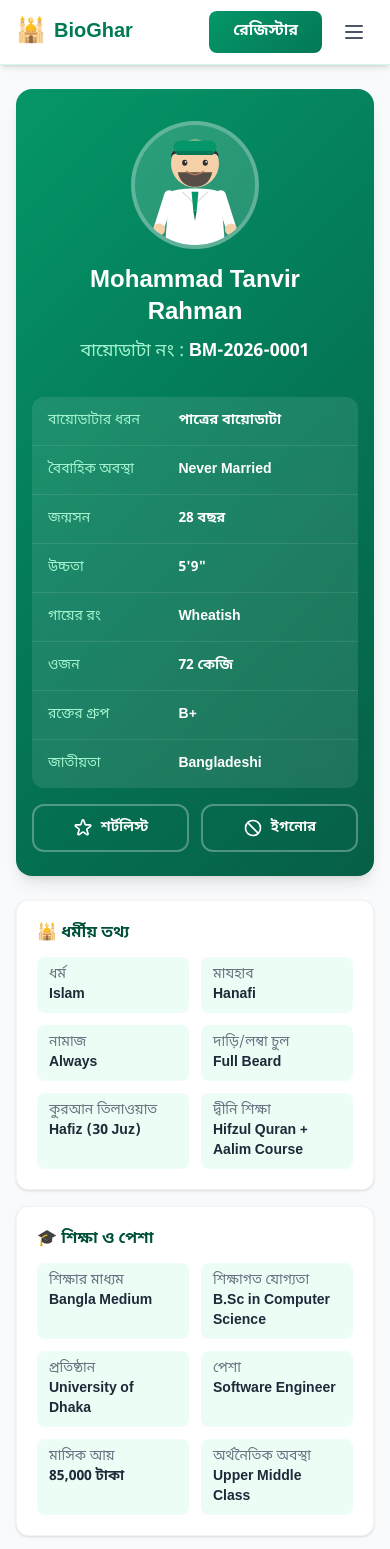
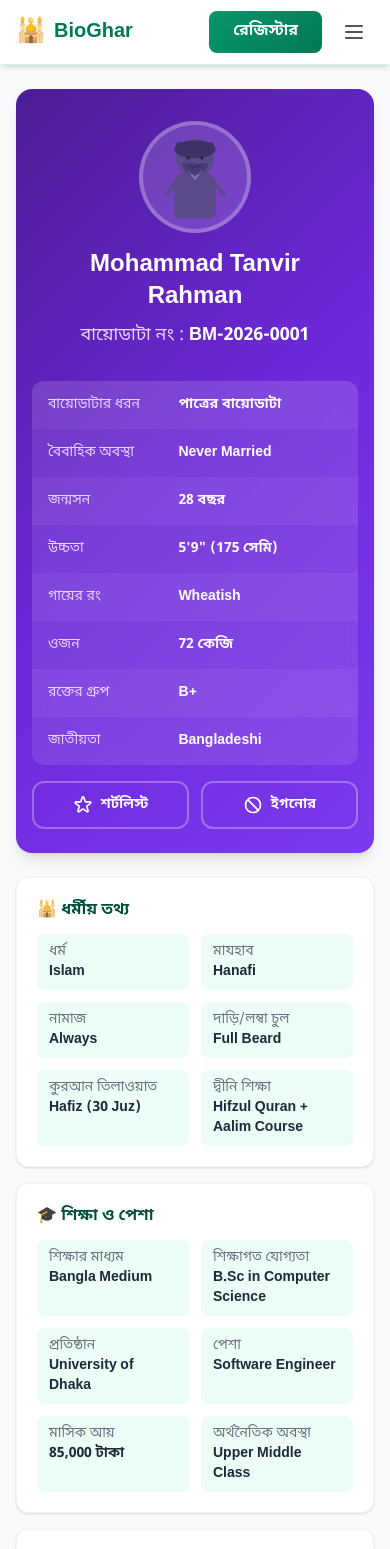
Before and after one commit to mdkanokmiah232-arch/BioGhar, a Next.js app: page /biodata/1 in a window 390 px wide. Shown: the top 1549 px of the page. Built offline with nearby package versions, Linux system fonts and the light colour scheme.

Commit message:
feat: biodata detail — full info sections (family, parents, siblings, partner prefs), cartoon icons, contact section

```diff
--- a/src/app/biodata/[id]/page.tsx
+++ b/src/app/biodata/[id]/page.tsx
@@ -8,36 +8,25 @@ export function generateStaticParams() {
 
 function MaleIcon() {
   return (
-    <svg viewBox="0 0 120 140" className="w-full h-full">
+    <svg viewBox="0 0 120 120" className="w-full h-full">
+      {/* Head */}
+      <circle cx="60" cy="38" r="22" fill="#5B4A8A"/>
+      {/* Topi */}
+      <ellipse cx="60" cy="28" rx="24" ry="10" fill="#3D3266"/>
+      <rect x="38" y="20" width="44" height="12" rx="4" fill="#3D3266"/>
       {/* Face */}
-      <circle cx="60" cy="45" r="28" fill="#F5D0A9"/>
-      {/* Hair */}
-      <path d="M32 38 C32 18 88 18 88 38 C88 28 32 28 32 38Z" fill="#2D2D2D"/>
-      {/* Kufi/Cap */}
-      <rect x="35" y="18" width="50" height="16" rx="8" fill="#059669"/>
-      <rect x="38" y="30" width="44" height="5" rx="2" fill="#047857"/>
-      {/* Eyes */}
-      <ellipse cx="48" cy="44" rx="3" ry="3.5" fill="#2D2D2D"/>
-      <ellipse cx="72" cy="44" rx="3" ry="3.5" fill="#2D2D2D"/>
-      <circle cx="49" cy="43" r="1" fill="white"/>
-      <circle cx="73" cy="43" r="1" fill="white"/>
+      <circle cx="52" cy="38" r="2" fill="#2D2040"/>
+      <circle cx="68" cy="38" r="2" fill="#2D2040"/>
+      <path d="M54 46 Q60 52 66 46" fill="none" stroke="#2D2040" strokeWidth="1.5" strokeLinecap="round"/>
+      {/* Body - Punjabi */}
+      <path d="M36 65 C36 58 48 52 60 52 C72 52 84 58 84 65 L84 100 C84 105 80 108 76 108 L44 108 C40 108 36 105 36 100Z" fill="#5B4A8A"/>
+      {/* Collar */}
+      <path d="M52 52 L60 62 L68 52" fill="none" stroke="#8B7AB8" strokeWidth="2"/>
+      {/* Arms */}
+      <path d="M36 65 L24 80 L28 82 L38 70" fill="#5B4A8A"/>
+      <path d="M84 65 L96 80 L92 82 L82 70" fill="#5B4A8A"/>
       {/* Beard */}
-      <path d="M40 55 C40 55 42 72 60 72 C78 72 80 55 80 55" fill="#2D2D2D" opacity="0.8"/>
-      {/* Smile */}
-      <path d="M50 54 Q60 62 70 54" fill="none" stroke="#C47A5A" strokeWidth="1.5" strokeLinecap="round"/>
-      {/* Body/Shirt */}
-      <path d="M30 80 C30 72 90 72 90 80 L95 140 L25 140Z" fill="white"/>
-      {/* Collar */}
-      <path d="M45 78 L60 92 L75 78" fill="none" stroke="#ddd" strokeWidth="1.5"/>
-      {/* Tie */}
-      <polygon points="56,78 64,78 62,100 58,100" fill="#059669"/>
-      <polygon points="58,100 62,100 60,112" fill="#047857"/>
-      {/* Arms */}
-      <path d="M30 82 L18 120" stroke="white" strokeWidth="12" strokeLinecap="round"/>
-      <path d="M90 82 L102 120" stroke="white" strokeWidth="12" strokeLinecap="round"/>
-      {/* Hands */}
-      <circle cx="18" cy="122" r="7" fill="#F5D0A9"/>
-      <circle cx="102" cy="122" r="7" fill="#F5D0A9"/>
+      <path d="M44 44 Q48 56 60 58 Q72 56 76 44" fill="#3D3266" opacity="0.6"/>
     </svg>
   );
 }
@@ -46,43 +35,30 @@ function FemaleIcon() {
   return (
     <svg viewBox="0 0 120 140" className="w-full h-full">
       {/* Hijab */}
-      <ellipse cx="60" cy="42" rx="34" ry="32" fill="#059669"/>
-      {/* Inner hijab layer */}
-      <ellipse cx="60" cy="42" rx="30" ry="28" fill="#047857"/>
+      <ellipse cx="60" cy="40" rx="30" ry="32" fill="#7C3AED"/>
       {/* Face */}
-      <ellipse cx="60" cy="46" rx="22" ry="24" fill="#F5D0A9"/>
-      {/* Hijab drape */}
-      <path d="M26 38 C26 20 94 20 94 38 L94 50 C94 50 80 42 60 42 C40 42 26 50 26 50Z" fill="#059669"/>
-      {/* Hijab fold lines */}
-      <path d="M32 35 Q42 28 52 32" fill="none" stroke="#047857" strokeWidth="1" opacity="0.5"/>
-      <path d="M68 32 Q78 28 88 35" fill="none" stroke="#047857" strokeWidth="1" opacity="0.5"/>
+      <ellipse cx="60" cy="42" rx="18" ry="20" fill="#D4A574"/>
       {/* Eyes */}
-      <ellipse cx="50" cy="44" rx="3" ry="4" fill="#2D2D2D"/>
-      <ellipse cx="70" cy="44" rx="3" ry="4" fill="#2D2D2D"/>
-      <circle cx="51" cy="43" r="1.2" fill="white"/>
-      <circle cx="71" cy="43" r="1.2" fill="white"/>
-      {/* Eyelashes */}
-      <path d="M45 40 L47 42" stroke="#2D2D2D" strokeWidth="0.8"/>
-      <path d="M55 40 L53 42" stroke="#2D2D2D" strokeWidth="0.8"/>
-      <path d="M65 40 L67 42" stroke="#2D2D2D" strokeWidth="0.8"/>
-      <path d="M75 40 L73 42" stroke="#2D2D2D" strokeWidth="0.8"/>
-      {/* Nose */}
-      <path d="M58 48 Q60 52 62 48" fill="none" stroke="#D4A987" strokeWidth="1" strokeLinecap="round"/>
+      <circle cx="52" cy="40" r="2.5" fill="#2D2040"/>
+      <circle cx="68" cy="40" r="2.5" fill="#2D2040"/>
+      {/* Eyebrows */}
+      <path d="M48 36 Q52 34 56 36" fill="none" stroke="#2D2040" strokeWidth="1.2"/>
+      <path d="M64 36 Q68 34 72 36" fill="none" stroke="#2D2040" strokeWidth="1.2"/>
       {/* Smile */}
-      <path d="M52 55 Q60 62 68 55" fill="none" stroke="#E88A8A" strokeWidth="1.5" strokeLinecap="round"/>
-      {/* Blush */}
-      <ellipse cx="42" cy="52" rx="5" ry="3" fill="#FFB5B5" opacity="0.4"/>
-      <ellipse cx="78" cy="52" rx="5" ry="3" fill="#FFB5B5" opacity="0.4"/>
-      {/* Dress/Abaya */}
-      <path d="M28 75 C28 68 92 68 92 75 L98 140 L22 140Z" fill="#059669"/>
-      {/* Dress details */}
-      <path d="M40 80 L60 95 L80 80" fill="none" stroke="#047857" strokeWidth="1.5"/>
-      {/* Sleeves */}
-      <path d="M28 80 L14 118" stroke="#059669" strokeWidth="14" strokeLinecap="round"/>
-      <path d="M92 80 L106 118" stroke="#059669" strokeWidth="14" strokeLinecap="round"/>
+      <path d="M54 48 Q60 54 66 48" fill="none" stroke="#2D2040" strokeWidth="1.5" strokeLinecap="round"/>
+      {/* Body - Kameez */}
+      <path d="M32 72 C32 62 44 56 60 56 C76 56 88 62 88 72 L88 130 C88 135 84 138 80 138 L40 138 C36 138 32 135 32 130Z" fill="#7C3AED"/>
+      {/* Neckline */}
+      <path d="M50 56 L60 66 L70 56" fill="none" stroke="#9F7AEA" strokeWidth="1.5"/>
+      {/* Arms */}
+      <path d="M32 72 L20 90 L24 92 L34 78" fill="#7C3AED"/>
+      <path d="M88 72 L100 90 L96 92 L86 78" fill="#7C3AED"/>
       {/* Hands */}
-      <circle cx="14" cy="120" r="6" fill="#F5D0A9"/>
-      <circle cx="106" cy="120" r="6" fill="#F5D0A9"/>
+      <circle cx="22" cy="92" r="5" fill="#D4A574"/>
+      <circle cx="98" cy="92" r="5" fill="#D4A574"/>
+      {/* Dupatta */}
+      <path d="M30 58 Q25 80 30 120" fill="none" stroke="#9F7AEA" strokeWidth="3" opacity="0.6"/>
+      <path d="M90 58 Q95 80 90 120" fill="none" stroke="#9F7AEA" strokeWidth="3" opacity="0.6"/>
     </svg>
   );
 }
@@ -106,17 +82,15 @@ export default async function BiodataDetailPage({ params }: { params: Promise<{
   return (
     <div className="min-h-screen bg-gray-50">
       <div className="max-w-2xl mx-auto px-4 py-6">
+
         {/* Main Profile Card */}
-        <div className="rounded-2xl overflow-hidden shadow-lg" style={{ background: "linear-gradient(135deg, #059669 0%, #047857 50%, #065f46 100%)" }}>
-          {/* Icon + Name + Biodata No */}
+        <div className="rounded-2xl overflow-hidden shadow-lg" style={{ background: "linear-gradient(135deg, #4c1d95 0%, #6d28d9 50%, #7c3aed 100%)" }}>
           <div className="text-center py-8 px-6">
-            <div className="w-32 h-32 mx-auto mb-4 rounded-full bg-white/15 border-4 border-white/25 flex items-center justify-center overflow-hidden">
+            <div className="w-28 h-28 mx-auto mb-4 rounded-full bg-white/15 border-4 border-white/25 flex items-center justify-center overflow-hidden">
               {isGroom ? <MaleIcon /> : <FemaleIcon />}
             </div>
-
             <h1 className="text-2xl font-bold text-white mb-2">{biodata.name}</h1>
-
-            <div className="text-lg text-emerald-200 font-medium">
+            <div className="text-lg text-purple-200 font-medium">
               বায়োডাটা নং : <span className="font-bold text-white">{biodata.biodataCode}</span>
             </div>
           </div>
@@ -125,38 +99,21 @@ export default async function BiodataDetailPage({ params }: { params: Promise<{
           <div className="bg-white/10 backdrop-blur-sm mx-4 mb-4 rounded-xl overflow-hidden">
             <table className="w-full text-sm">
               <tbody>
-                <tr className="border-b border-white/10">
-                  <td className="py-3.5 px-4 text-emerald-200 font-medium w-2/5">বায়োডাটার ধরন</td>
-                  <td className="py-3.5 px-4 text-white font-semibold">{isGroom ? "পাত্রের বায়োডাটা" : "পাত্রীর বায়োডাটা"}</td>
-                </tr>
-                <tr className="border-b border-white/10">
-                  <td className="py-3.5 px-4 text-emerald-200 font-medium">বৈবাহিক অবস্থা</td>
-                  <td className="py-3.5 px-4 text-white font-semibold">{biodata.maritalStatus}</td>
-                </tr>
-                <tr className="border-b border-white/10">
-                  <td className="py-3.5 px-4 text-emerald-200 font-medium">জন্মসন</td>
-                  <td className="py-3.5 px-4 text-white font-semibold">{biodata.age} বছর</td>
-                </tr>
-                <tr className="border-b border-white/10">
-                  <td className="py-3.5 px-4 text-emerald-200 font-medium">উচ্চতা</td>
-                  <td className="py-3.5 px-4 text-white font-semibold">{heightToFt(biodata.height)}</td>
-                </tr>
-                <tr className="border-b border-white/10">
-                  <td className="py-3.5 px-4 text-emerald-200 font-medium">গায়ের রং</td>
-                  <td className="py-3.5 px-4 text-white font-semibold">{biodata.complexion}</td>
-                </tr>
-                <tr className="border-b border-white/10">
-                  <td className="py-3.5 px-4 text-emerald-200 font-medium">ওজন</td>
-                  <td className="py-3.5 px-4 text-white font-semibold">{biodata.weight} কেজি</td>
-                </tr>
-                <tr className="border-b border-white/10">
-                  <td className="py-3.5 px-4 text-emerald-200 font-medium">রক্তের গ্রুপ</td>
-                  <td className="py-3.5 px-4 text-white font-semibold">{biodata.bloodGroup || "জানা নেই"}</td>
-                </tr>
-                <tr>
-                  <td className="py-3.5 px-4 text-emerald-200 font-medium">জাতীয়তা</td>
-                  <td className="py-3.5 px-4 text-white font-semibold">{biodata.nationality}</td>
-                </tr>
+                {[
+                  ["বায়োডাটার ধরন", isGroom ? "পাত্রের বায়োডাটা" : "পাত্রীর বায়োডাটা"],
+                  ["বৈবাহিক অবস্থা", biodata.maritalStatus],
+                  ["জন্মসন", `${biodata.age} বছর`],
+                  ["উচ্চতা", `${heightToFt(biodata.height)} (${biodata.height} সেমি)`],
+                  ["গায়ের রং", biodata.complexion],
+                  ["ওজন", `${biodata.weight} কেজি`],
+                  ["রক্তের গ্রুপ", biodata.bloodGroup || "জানা নেই"],
+                  ["জাতীয়তা", biodata.nationality],
+                ].map(([label, value], i) => (
+                  <tr key={i} className={i % 2 === 0 ? "bg-white/5" : ""}>
+                    <td className="py-3.5 px-4 text-purple-200 font-medium w-2/5">{label}</td>
+                    <td className="py-3.5 px-4 text-white font-semibold">{value}</td>
+                  </tr>
+                ))}
               </tbody>
             </table>
           </div>
@@ -176,60 +133,107 @@ export default async function BiodataDetailPage({ params }: { params: Promise<{
 
         {/* Detailed Sections */}
         <div className="mt-6 space-y-4">
+
           {/* ধর্মীয় তথ্য */}
-          <div className="bg-white rounded-xl shadow-sm border border-gray-100 p-5">
-            <h2 className="text-base font-bold text-emerald-900 mb-3 flex items-center gap-2">🕌 ধর্মীয় তথ্য</h2>
-            <div className="grid grid-cols-2 gap-3 text-sm">
-              <div className="bg-emerald-50 rounded-lg px-3 py-2"><span className="text-gray-500 block">ধর্ম</span><p className="font-semibold text-gray-800">{biodata.religion}</p></div>
-              <div className="bg-emerald-50 rounded-lg px-3 py-2"><span className="text-gray-500 block">মাযহাব</span><p className="font-semibold text-gray-800">{biodata.madhab}</p></div>
-              <div className="bg-emerald-50 rounded-lg px-3 py-2"><span className="text-gray-500 block">নামাজ</span><p className="font-semibold text-gray-800">{biodata.prayerRegularity}</p></div>
-              <div className="bg-emerald-50 rounded-lg px-3 py-2"><span className="text-gray-500 block">{isGroom ? "দাড়ি/লম্বা চুল" : "হিজাব"}</span><p className="font-semibold text-gray-800">{biodata.hijabOrBeard}</p></div>
-              <div className="bg-emerald-50 rounded-lg px-3 py-2"><span className="text-gray-500 block">কুরআন তিলাওয়াত</span><p className="font-semibold text-gray-800">{biodata.quranRecitation}</p></div>
-              <div className="bg-emerald-50 rounded-lg px-3 py-2"><span className="text-gray-500 block">দ্বীনি শিক্ষা</span><p className="font-semibold text-gray-800">{biodata.religiousQualification}</p></div>
-            </div>
-          </div>
+          <Section title="🕌 ধর্মীয় তথ্য" items={[
+            ["ধর্ম", biodata.religion],
+            ["মাযহাব", biodata.madhab],
+            ["নামাজ", biodata.prayerRegularity],
+            [isGroom ? "দাড়ি/লম্বা চুল" : "হিজাব", biodata.hijabOrBeard],
+            ["কুরআন তিলাওয়াত", biodata.quranRecitation],
+            ["দ্বীনি শিক্ষা", biodata.religiousQualification],
+          ]} />
 
           {/* শিক্ষা ও পেশা */}
-          <div className="bg-white rounded-xl shadow-sm border border-gray-100 p-5">
-            <h2 className="text-base font-bold text-emerald-900 mb-3 flex items-center gap-2">🎓 শিক্ষা ও পেশা</h2>
-            <div className="grid grid-cols-2 gap-3 text-sm">
-              <div className="bg-emerald-50 rounded-lg px-3 py-2"><span className="text-gray-500 block">শিক্ষার মাধ্যম</span><p className="font-semibold text-gray-800">{biodata.educationMedium}</p></div>
-              <div className="bg-emerald-50 rounded-lg px-3 py-2"><span className="text-gray-500 block">শিক্ষাগত যোগ্যতা</span><p className="font-semibold text-gray-800">{biodata.educationLevel}</p></div>
-              <div className="bg-emerald-50 rounded-lg px-3 py-2"><span className="text-gray-500 block">প্রতিষ্ঠান</span><p className="font-semibold text-gray-800">{biodata.institution}</p></div>
-              <div className="bg-emerald-50 rounded-lg px-3 py-2"><span className="text-gray-500 block">পেশা</span><p className="font-semibold text-gray-800">{biodata.profession}</p></div>
-              <div className="bg-emerald-50 rounded-lg px-3 py-2"><span className="text-gray-500 block">মাসিক আয়</span><p className="font-semibold text-gray-800">{biodata.monthlyIncome.toLocaleString()} টাকা</p></div>
-              <div className="bg-emerald-50 rounded-lg px-3 py-2"><span className="text-gray-500 block">অর্থনৈতিক অবস্থা</span><p className="font-semibold text-gray-800">{biodata.economicStatus}</p></div>
-            </div>
-          </div>
+          <Section title="🎓 শিক্ষা ও পেশা" items={[
+            ["শিক্ষার মাধ্যম", biodata.educationMedium],
+            ["শিক্ষাগত যোগ্যতা", biodata.educationLevel],
+            ["প্রতিষ্ঠান", biodata.institution],
+            ["পেশা", biodata.profession],
+            ["মাসিক আয়", `${biodata.monthlyIncome.toLocaleString()} টাকা`],
+            ["অর্থনৈতিক অবস্থা", biodata.economicStatus],
+          ]} />
 
           {/* ঠিকানা */}
-          <div className="bg-white rounded-xl shadow-sm border border-gray-100 p-5">
-            <h2 className="text-base font-bold text-emerald-900 mb-3 flex items-center gap-2">📍 ঠিকানা</h2>
-            <div className="grid grid-cols-1 md:grid-cols-2 gap-3 text-sm">
-              <div className="bg-emerald-50 rounded-lg px-3 py-2"><span className="text-gray-500 block">বর্তমান ঠিকানা</span><p className="font-semibold text-gray-800">{biodata.presentAddress.district}, {biodata.presentAddress.division}</p></div>
-              <div className="bg-emerald-50 rounded-lg px-3 py-2"><span className="text-gray-500 block">স্থায়ী ঠিকানা</span><p className="font-semibold text-gray-800">{biodata.permanentAddress.district}, {biodata.permanentAddress.division}</p></div>
-            </div>
-          </div>
+          <Section title="📍 ঠিকানা" items={[
+            ["বর্তমান ঠিকানা", `${biodata.presentAddress.district}, ${biodata.presentAddress.division}`],
+            ["স্থায়ী ঠিকানা", `${biodata.permanentAddress.district}, ${biodata.permanentAddress.division}`],
+          ]} />
 
           {/* পারিবারিক তথ্য */}
           <div className="bg-white rounded-xl shadow-sm border border-gray-100 p-5">
             <h2 className="text-base font-bold text-emerald-900 mb-3 flex items-center gap-2">👨‍👩‍👧‍👦 পারিবারিক তথ্য</h2>
             <div className="grid grid-cols-2 gap-3 text-sm">
-              <div className="bg-emerald-50 rounded-lg px-3 py-2"><span className="text-gray-500 block">পরিবারের ধর্মীয় পরিবেশ</span><p className="font-semibold text-gray-800">{biodata.familyReligiousEnvironment}</p></div>
-              <div className="bg-emerald-50 rounded-lg px-3 py-2"><span className="text-gray-500 block">পরিবারের অর্থনৈতিক অবস্থা</span><p className="font-semibold text-gray-800">{biodata.familyFinancialCondition}</p></div>
-              <div className="bg-emerald-50 rounded-lg px-3 py-2"><span className="text-gray-500 block">বাবার নাম</span><p className="font-semibold text-gray-800">{biodata.fatherName}</p></div>
-              <div className="bg-emerald-50 rounded-lg px-3 py-2"><span className="text-gray-500 block">বাবার পেশা</span><p className="font-semibold text-gray-800">{biodata.fatherOccupation}</p></div>
-              <div className="bg-emerald-50 rounded-lg px-3 py-2"><span className="text-gray-500 block">মায়ের নাম</span><p className="font-semibold text-gray-800">{biodata.motherName}</p></div>
-              <div className="bg-emerald-50 rounded-lg px-3 py-2"><span className="text-gray-500 block">মায়ের পেশা</span><p className="font-semibold text-gray-800">{biodata.motherOccupation}</p></div>
-              <div className="bg-emerald-50 rounded-lg px-3 py-2"><span className="text-gray-500 block">ভাই-বোন</span><p className="font-semibold text-gray-800">{biodata.siblings} জন</p></div>
+              <InfoBox label="পরিবারের ধরন" value={biodata.familyReligiousEnvironment} />
+              <InfoBox label="পরিবারের অবস্থা" value={biodata.familyFinancialCondition} />
+              <InfoBox label="পরিবারের সদস্য সংখ্যা" value={`${biodata.siblings} জন`} />
             </div>
           </div>
 
-          {/* অন্যান্য */}
+          {/* বাবা */}
           <div className="bg-white rounded-xl shadow-sm border border-gray-100 p-5">
-            <h2 className="text-base font-bold text-emerald-900 mb-3 flex items-center gap-2">ℹ️ অন্যান্য তথ্য</h2>
+            <h2 className="text-base font-bold text-emerald-900 mb-3 flex items-center gap-2">👨 বাবা</h2>
+            <div className="grid grid-cols-2 gap-3 text-sm">
+              <InfoBox label="নাম" value={biodata.fatherName} />
+              <InfoBox label="পেশা" value={biodata.fatherOccupation} />
+              <InfoBox label="বেঁচে আছেন" value={biodata.fatherAlive ? "হ্যাঁ" : "না"} />
+            </div>
+          </div>
+
+          {/* মা */}
+          <div className="bg-white rounded-xl shadow-sm border border-gray-100 p-5">
+            <h2 className="text-base font-bold text-emerald-900 mb-3 flex items-center gap-2">👩 মা</h2>
+            <div className="grid grid-cols-2 gap-3 text-sm">
+              <InfoBox label="নাম" value={biodata.motherName} />
+              <InfoBox label="পেশা" value={biodata.motherOccupation} />
+              <InfoBox label="বেঁচে আছেন" value={biodata.motherAlive ? "হ্যাঁ" : "না"} />
+            </div>
+          </div>
+
+          {/* ভাই-বোন */}
+          <div className="bg-white rounded-xl shadow-sm border border-gray-100 p-5">
+            <h2 className="text-base font-bold text-emerald-900 mb-3 flex items-center gap-2">👨‍👩‍👧 ভাই-বোন</h2>
             <div className="text-sm text-gray-600 bg-emerald-50 rounded-lg px-3 py-2">
-              <p>বিস্তারিত তথ্য জানতে যোগাযোগ করুন।</p>
+              <p>মোট ভাই-বোন: {biodata.siblings} জন</p>
+            </div>
+          </div>
+
+          {/* যে ধরনের জীবনসঙ্গী খুঁজছেন */}
+          <div className="bg-white rounded-xl shadow-sm border border-gray-100 p-5">
+            <h2 className="text-base font-bold text-emerald-900 mb-3 flex items-center gap-2">💖 যে ধরনের জীবনসঙ্গী খুঁজছেন</h2>
+            <div className="grid grid-cols-2 gap-3 text-sm">
+              <InfoBox label="বয়স" value={biodata.partnerPreferences.ageRange} />
+              <InfoBox label="উচ্চতা" value={biodata.partnerPreferences.height} />
+              <InfoBox label="গায়ের রং" value={biodata.partnerPreferences.complexion} />
+              <InfoBox label="শিক্ষাগত যোগ্যতা" value={biodata.partnerPreferences.education} />
+              <InfoBox label="অবস্থান" value={biodata.partnerPreferences.location} />
+              <InfoBox label="বৈবাহিক অবস্থা" value={biodata.partnerPreferences.maritalStatus} />
+              <InfoBox label="পেশা" value={biodata.partnerPreferences.profession} />
+            </div>
+          </div>
+
+          {/* Contact Section */}
+          <div className="bg-white rounded-xl shadow-sm border border-gray-100 p-5">
+            <h2 className="text-lg font-bold text-emerald-900 mb-4 text-center">💬 যোগাযোগ</h2>
+            <div className="bg-emerald-50 rounded-lg p-4 mb-4 text-center">
+              <p className="text-sm text-gray-600">
+                <span className="font-bold text-emerald-700">সতর্কতা</span> - বিয়ের সিদ্ধান্ত নেয়ার পূর্বে স্বান্তিভাবে খোঁজ নিয়ে বায়োডাটার সমস্ত তথ্য যাচাই করবেন।
+              </p>
+            </div>
+            <p className="text-center text-gray-600 text-sm mb-5">
+              এই বায়োডাটার অভিভাবকের যোগাযোগের তথ্য দেখতে আপনার ১টি কনেকশন খরচ হবে।
+            </p>
+            <button className="w-full py-3.5 rounded-full text-white font-bold text-sm shadow-lg transition-all hover:shadow-xl" style={{ background: "linear-gradient(135deg, #059669, #047857)" }}>
+              যোগাযোগের তথ্য দেখুন
+            </button>
+            <div className="flex items-center gap-3 mt-4 bg-gray-50 rounded-xl p-3">
+              <div className="w-10 h-10 rounded-full bg-gradient-to-br from-blue-500 to-blue-600 flex items-center justify-center shadow-md">
+                <svg className="w-5 h-5 text-white" fill="currentColor" viewBox="0 0 24 24"><path d="M12 2C6.36 2 2 6.13 2 11.7c0 2.91 1.2 5.42 3.15 7.17.16.15.26.36.28.58l.05.95.87-.6c.27-.18.57-.28.88-.28.33 0 .65.08.95.21.58.26 1.22.41 1.87.41 5.64 0 10-3.87 10-8.7C19.05 6.13 17.64 2 12 2z"/></svg>
+              </div>
+              <div>
+                <p className="text-sm font-semibold text-gray-800">Messenger</p>
+                <p className="text-xs text-gray-500">কিভাবে যোগাযোগ তথ্য দেখবেন</p>
+              </div>
             </div>
           </div>
 
@@ -245,3 +249,25 @@ export default async function BiodataDetailPage({ params }: { params: Promise<{
     </div>
   );
 }
+
+function Section({ title, items }: { title: string; items: [string, string][] }) {
+  return (
+    <div className="bg-white rounded-xl shadow-sm border border-gray-100 p-5">
+      <h2 className="text-base font-bold text-emerald-900 mb-3">{title}</h2>
+      <div className="grid grid-cols-2 gap-3 text-sm">
+        {items.map(([label, value], i) => (
+          <InfoBox key={i} label={label} value={value} />
+        ))}
+      </div>
+    </div>
+  );
+}
+
+function InfoBox({ label, value }: { label: string; value: string }) {
+  return (
+    <div className="bg-emerald-50 rounded-lg px-3 py-2">
+      <span className="text-gray-500 block">{label}</span>
+      <p className="font-semibold text-gray-800">{value}</p>
+    </div>
+  );
+}
```
